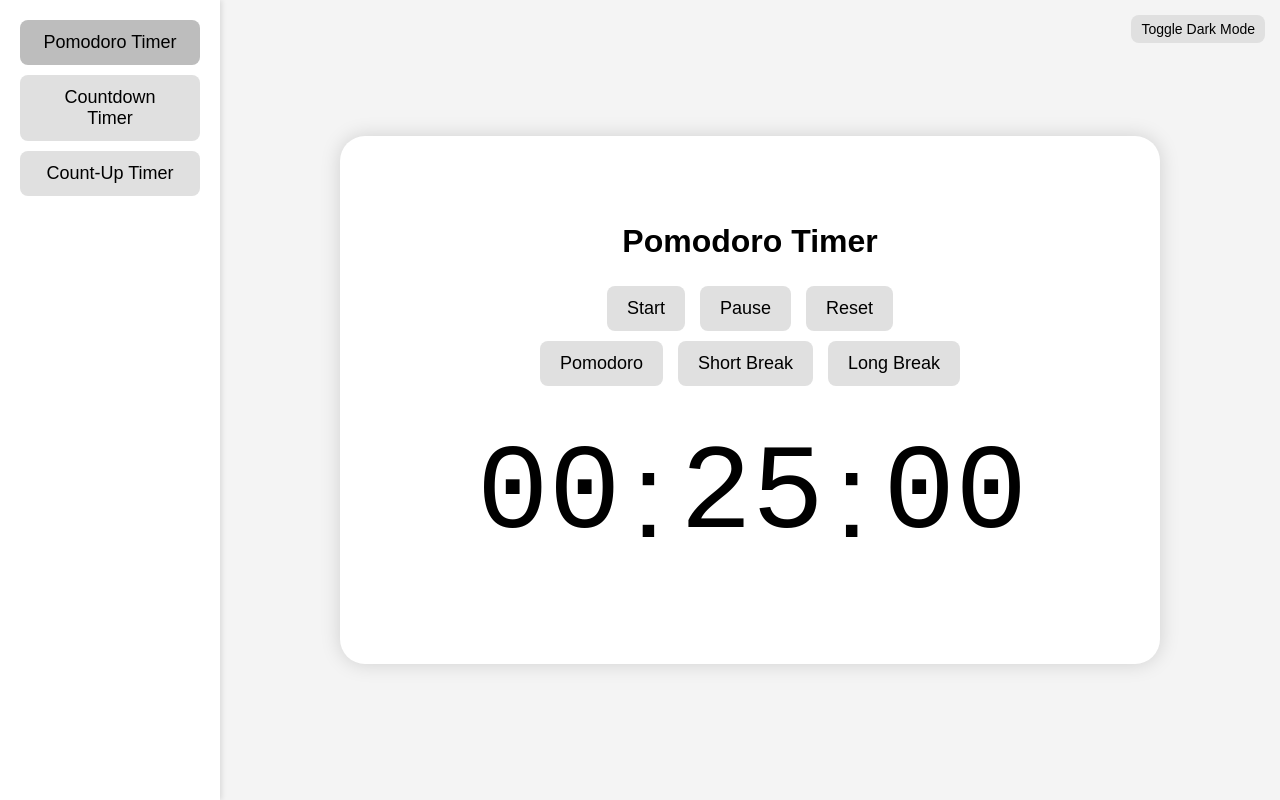
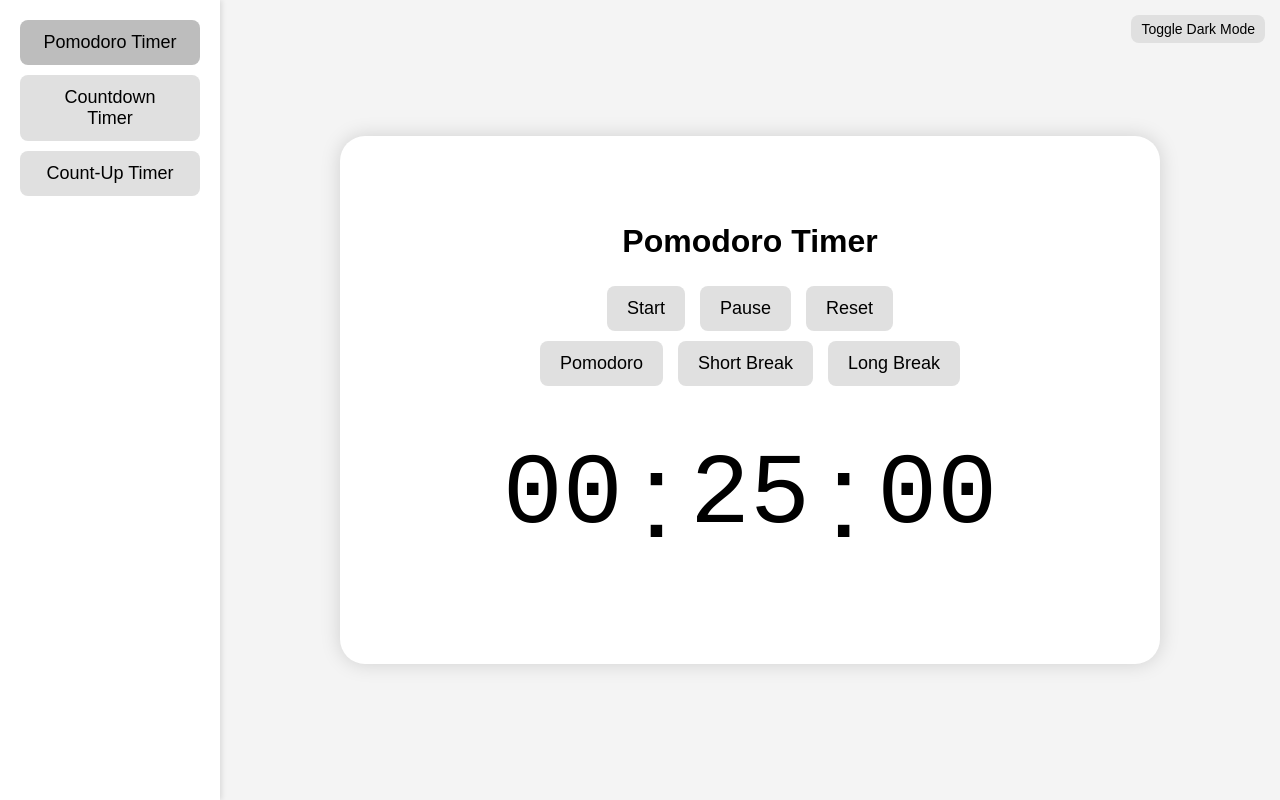
Before and after one commit to pedramref/freeonlinetimer, a plain HTML site: page index.html in a window 1280 px wide. Drawn offline with Linux system fonts and the light colour scheme.

Commit message:
Update index.html

```diff
--- a/index.html
+++ b/index.html
@@ -71,14 +71,13 @@
     }
 
     .time-part {
-      display: inline-block;
-      width: 140px;
+      width: 120px;
       text-align: center;
-      outline: none;
+      font-size: 100px;
+      font-family: monospace;
       border: none;
-      white-space: nowrap;
-      overflow: hidden;
-      font-family: monospace;
+      background: transparent;
+      color: var(--text-color);
     }
 
     button {
@@ -144,11 +143,11 @@
       </div>
 
       <div id="time">
-        <span id="hh" class="time-part" contenteditable="true" onkeydown="restrictNumbers(event)" onblur="validateTimeField(this, 99)">00</span>
+        <input id="hh" class="time-part" maxlength="2" value="00" onblur="validateTimeField(this, 99)">
         <span>:</span>
-        <span id="mm" class="time-part" contenteditable="true" onkeydown="restrictNumbers(event)" onblur="validateTimeField(this, 59)">25</span>
+        <input id="mm" class="time-part" maxlength="2" value="25" onblur="validateTimeField(this, 59)">
         <span>:</span>
-        <span id="ss" class="time-part" contenteditable="true" onkeydown="restrictNumbers(event)" onblur="validateTimeField(this, 59)">00</span>
+        <input id="ss" class="time-part" maxlength="2" value="00" onblur="validateTimeField(this, 59)">
       </div>
     </div>
   </div>
@@ -167,31 +166,17 @@
     let currentMode = 'pomodoro';
     let countUpTime = 0;
 
-    function restrictNumbers(e) {
-      const allowed = ['Backspace', 'Delete', 'ArrowLeft', 'ArrowRight', 'Tab'];
-      if (!/^[0-9]$/.test(e.key) && !allowed.includes(e.key)) {
-        e.preventDefault();
-        return;
-      }
-      const selection = window.getSelection();
-      const text = e.target.textContent || "";
-      const isTextSelected = selection && selection.toString().length > 0;
-      if (text.length >= 2 && !isTextSelected) {
-        e.preventDefault();
-      }
-    }
-
     function validateTimeField(field, max) {
-      let val = parseInt(field.textContent || "0", 10);
+      let val = parseInt(field.value || "0", 10);
       if (isNaN(val) || val < 0) val = 0;
       if (val > max) val = max;
-      field.textContent = String(val).padStart(2, '0');
+      field.value = String(val).padStart(2, '0');
     }
 
     function getTotalSeconds() {
-      const h = parseInt(hh.textContent || "0", 10) || 0;
-      const m = parseInt(mm.textContent || "0", 10) || 0;
-      const s = parseInt(ss.textContent || "0", 10) || 0;
+      const h = parseInt(hh.value || "0", 10) || 0;
+      const m = parseInt(mm.value || "0", 10) || 0;
+      const s = parseInt(ss.value || "0", 10) || 0;
       return h * 3600 + m * 60 + s;
     }
 
@@ -199,9 +184,9 @@
       let h = Math.floor(total / 3600);
       let m = Math.floor((total % 3600) / 60);
       let s = total % 60;
-      hh.textContent = String(h).padStart(2, '0');
-      mm.textContent = String(m).padStart(2, '0');
-      ss.textContent = String(s).padStart(2, '0');
+      hh.value = String(h).padStart(2, '0');
+      mm.value = String(m).padStart(2, '0');
+      ss.value = String(s).padStart(2, '0');
     }
 
     function selectTimer(mode, btn) {
@@ -220,24 +205,11 @@
 
       if (mode === 'pomodoro') {
         setPomodoro();
-        enableEditing(true);
         presetButtons.style.display = 'flex';
-      } else if (mode === 'countdown') {
+      } else {
         setTimeFromSeconds(0);
-        enableEditing(true);
-        presetButtons.style.display = 'none';
-      } else if (mode === 'countup') {
-        setTimeFromSeconds(0);
-        countUpTime = 0;
-        enableEditing(false);
         presetButtons.style.display = 'none';
       }
-    }
-
-    function enableEditing(enabled) {
-      [hh, mm, ss].forEach(span => {
-        span.setAttribute("contenteditable", enabled ? "true" : "false");
-      });
     }
 
     function setPomodoro() {
@@ -258,6 +230,7 @@
     function startTimer() {
       if (timer) return;
       if (currentMode === 'countup') {
+        countUpTime = getTotalSeconds(); // start from user input
         timer = setInterval(() => {
           countUpTime++;
           setTimeFromSeconds(countUpTime);
@@ -289,7 +262,6 @@
         setPomodoro();
       } else {
         setTimeFromSeconds(0);
-        if (currentMode === 'countup') countUpTime = 0;
       }
     }
 
```
